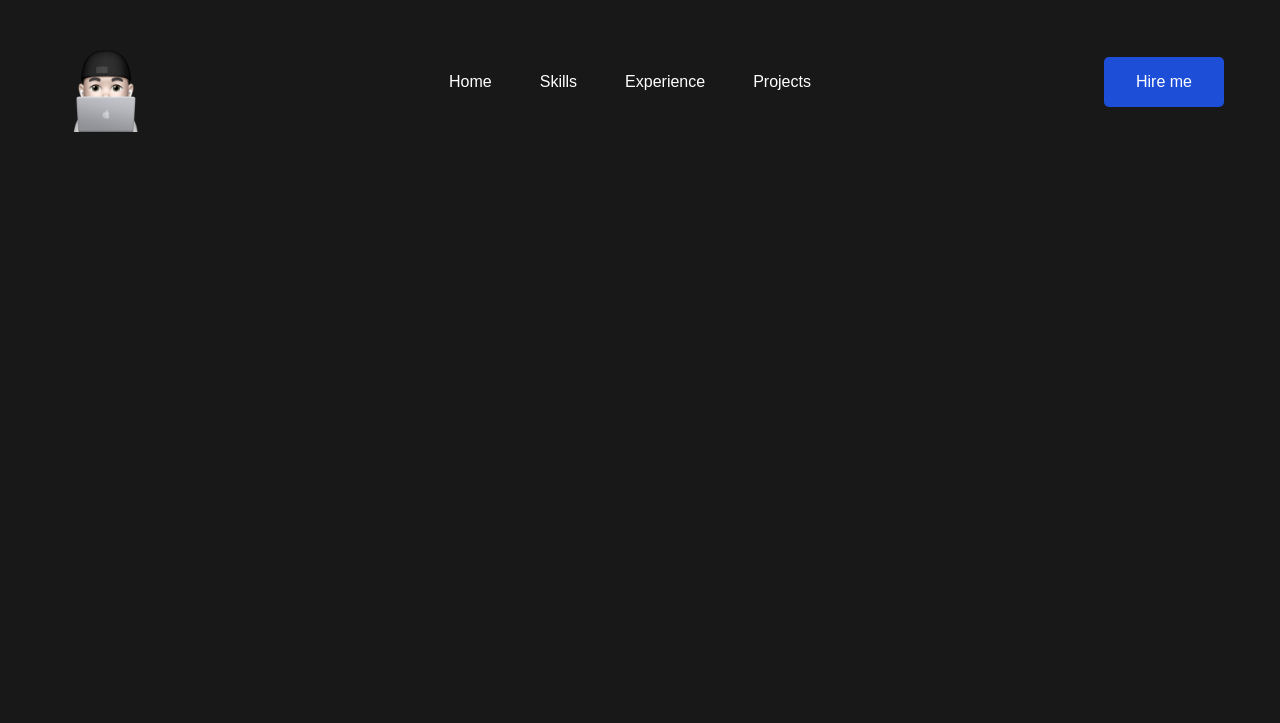
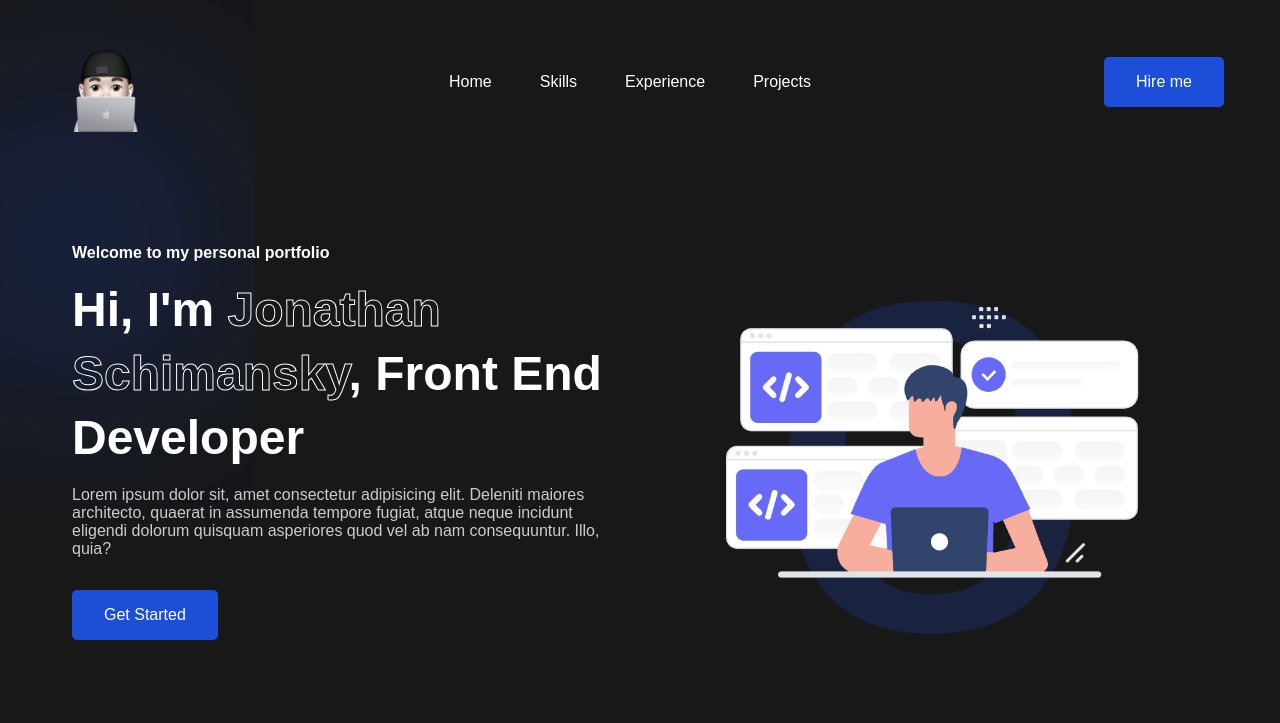
Before and after one commit to JoniSchimansky/Personal-Portfolio, a plain HTML site: page index.html in a window 1280 px wide. Drawn offline with Linux system fonts and the light colour scheme; a web font is replaced by a local one.

Commit message:
header section

```diff
--- a/index.html
+++ b/index.html
@@ -27,7 +27,21 @@
         <button class="btn">Hire me</button>
     </nav>
 
-
+    <header class="container">
+        <div class="content">
+            <span class="blur"></span>
+            <span class="blur"></span>
+            <h4>Welcome to my personal portfolio</h4>
+            <h1>Hi, I'm <span>Jonathan Schimansky</span>, Front End Developer</h1>
+            <p>
+                Lorem ipsum dolor sit, amet consectetur adipisicing elit. Deleniti maiores architecto, quaerat in assumenda tempore fugiat, atque neque incidunt eligendi dolorum quisquam asperiores quod vel ab nam consequuntur. Illo, quia?
+            </p>
+            <button class="btn">Get Started</button>
+        </div>
+        <div class="image">
+            <img src="images/header.png">
+        </div>
+    </header>
     <script src="script.js"></script>
 </body>
 </html>
--- a/style.css
+++ b/style.css
@@ -89,3 +89,72 @@ nav {
 .btn:hover {
     background-color: var(--secondary-color);
 }
+
+.container {
+    max-width: 1200px;
+    margin: auto;
+    padding: 5rem 2rem;
+}
+
+.blur {
+    position: absolute;
+    box-shadow: 0 0 1000px 50px var(--primary-color);
+    z-index: -100;
+}
+
+header {
+    position: relative;
+    padding-top: 2rem;
+    display: grid;
+    grid-template-columns: repeat(2, 1fr);
+    align-items: center;
+    gap: 2rem;
+}
+
+header .content h4 {
+    margin-bottom: 1rem;
+    color: #fff;
+    font-size: 1rem;
+    font-weight: 600;
+}
+
+header .content h1 {
+    color: #fff;
+    margin-bottom: 1rem;
+    font-size: 3rem;
+    font-weight: 700;
+    line-height: 4rem;
+}
+
+header .content h1 span {
+    -webkit-text-fill-color: transparent;
+    -webkit-text-stroke: 1px #fff;
+}
+
+header .content p {
+    margin-bottom: 2rem;
+    color: #ccc;
+}
+
+header .image {
+    position: relative;
+}
+
+header .image::before {
+    content: "o";
+    position: absolute;
+    top: 0;
+    left: 50%;
+    transform: translateX(-50%);
+    font-size: 38rem;
+    font-weight: 400;
+    line-height: 20rem;
+    color: var(--primary-color);
+    opacity: 0.2;
+    z-index: -100;
+}
+
+header .image img {
+    max-width: 600px;
+    margin: auto;
+}
```
Also changed, not shown: images/header.png (added).
